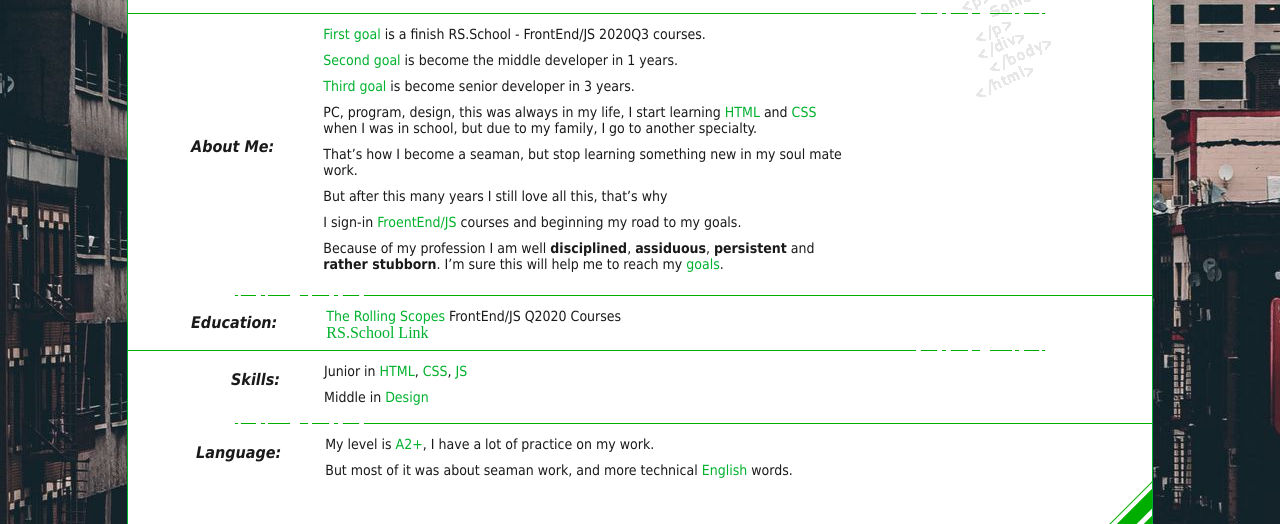
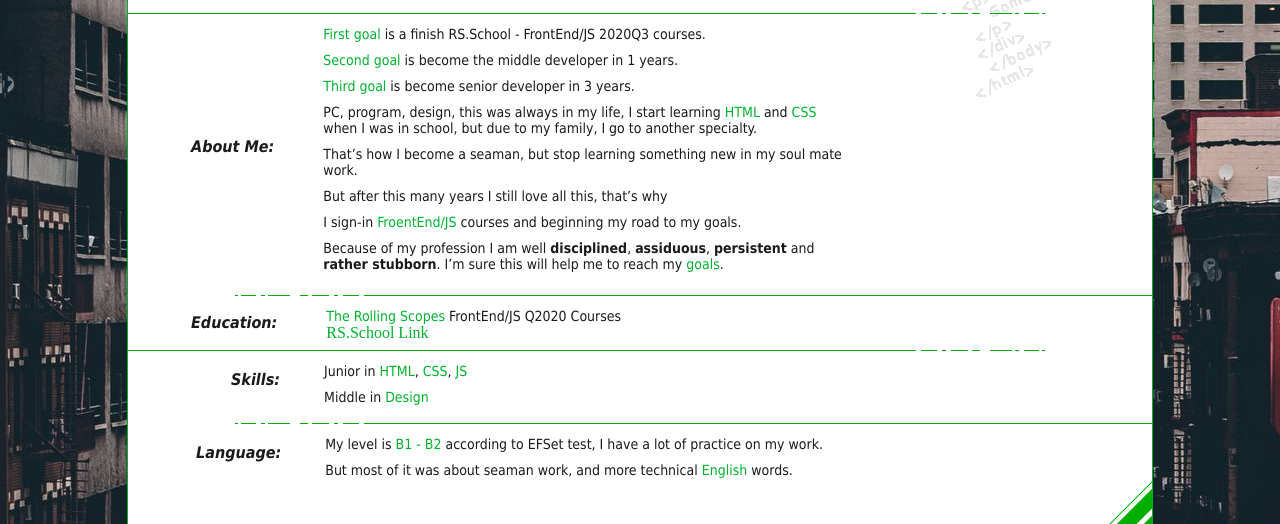
Before and after one commit to valerjanz/rsschool-cv, a plain HTML site: page index.html in a window 1280 px wide. Shown: the part 276-800 px from the top of the page. Drawn offline with Linux system fonts and the light colour scheme.

Commit message:
refactor: update html with additional information

```diff
--- a/index.html
+++ b/index.html
@@ -65,7 +65,7 @@ I’m sure this will help me to reach my <font color="#00b22e">goals</font>.</p>
     <table>
         <tr>
             <td><p id="language">Language:</p></td>
-            <td valign="middle"><p id="maintext">My level is <font color="#00b22e">A2+</font>, I have a lot of practice on my work. </p>
+            <td valign="middle"><p id="maintext">My level is <font color="#00b22e">B1 - B2</font> according to EFSet test, I have a lot of practice on my work. </p>
 <p id="maintext">But most of it was about seaman work, and more technical <font color="#00b22e">English</font> words.</p></td>
 </tr>
 </table>
```
